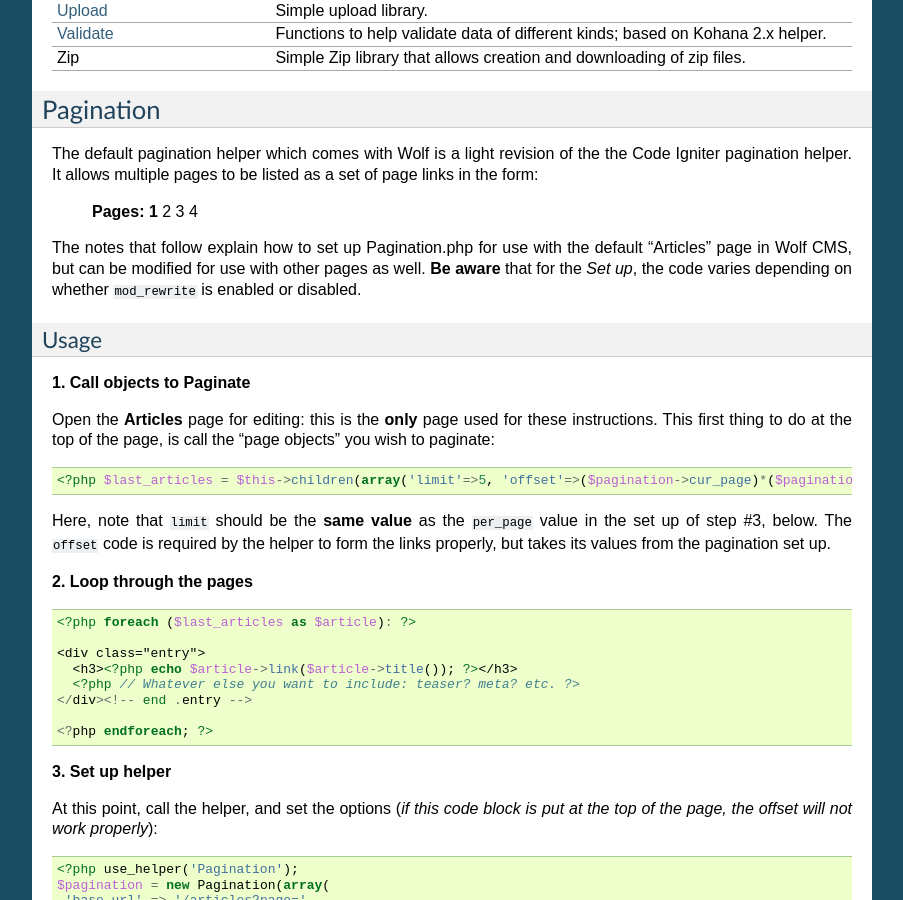
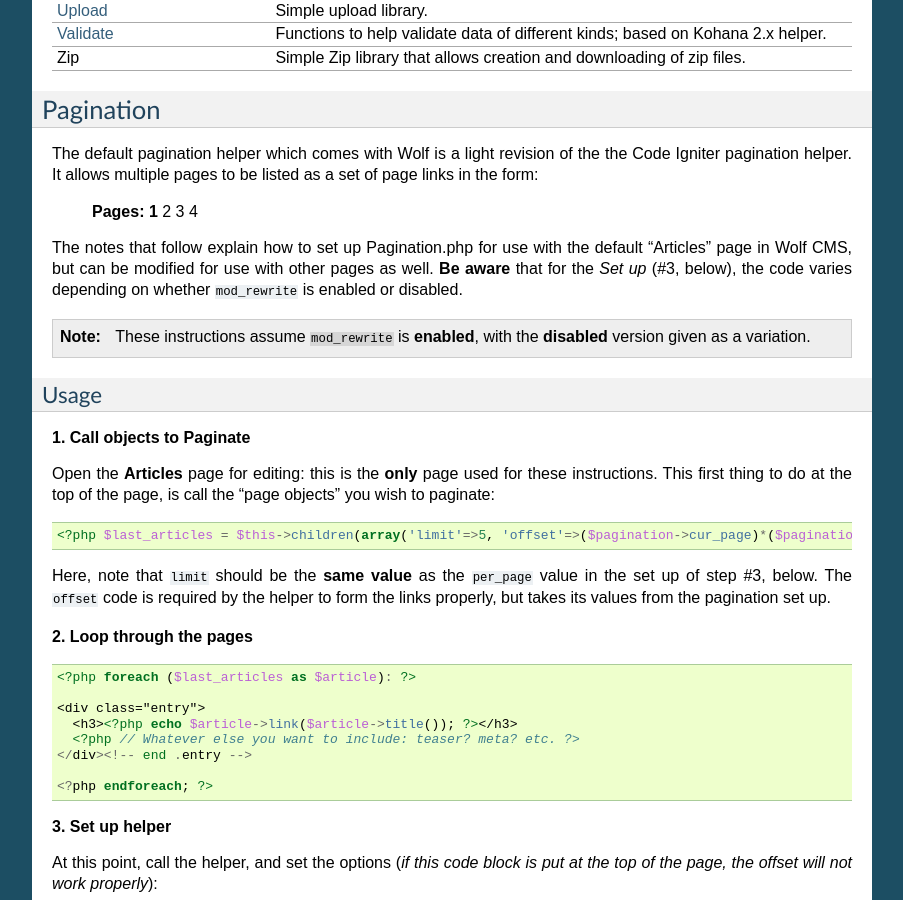
Before and after one commit to wolfcms/docs.wolfcms.org, a Sphinx documentation site: the page built from source/helpers.rst, in a window 1280 px wide and 900 px high, scrolled down 679 px. Shown: the whole window, without its empty margins (198-1101 px from the left). Built offline with Sphinx 7.4.7, drawn with Linux system fonts in a browser that asks for light colours; pages that are not in the unit, such as notebooks, are missing from menus.

Commit message:
Format tweak

```diff
--- a/source/helpers.rst
+++ b/source/helpers.rst
@@ -58,9 +58,9 @@ The default pagination helper which comes with Wolf is a light revision of the t
 
     **Pages:** **1** 2 3 4
 
-The notes that follow explain how to set up Pagination.php for use with the default "Articles" page in Wolf CMS, but can be modified for use with other pages as well. **Be aware** that for the *Set up*, the code varies depending on whether ``mod_rewrite`` is enabled or disabled.
+The notes that follow explain how to set up Pagination.php for use with the default "Articles" page in Wolf CMS, but can be modified for use with other pages as well. **Be aware** that for the *Set up* (#3, below), the code varies depending on whether ``mod_rewrite`` is enabled or disabled.
 
-.. _note:: These instructions assume ``mod_rewrite`` is **enabled**, with the **disabled** version given as a variation.
+.. note:: These instructions assume ``mod_rewrite`` is **enabled**, with the **disabled** version given as a variation.
 
 Usage
 +++++
```
